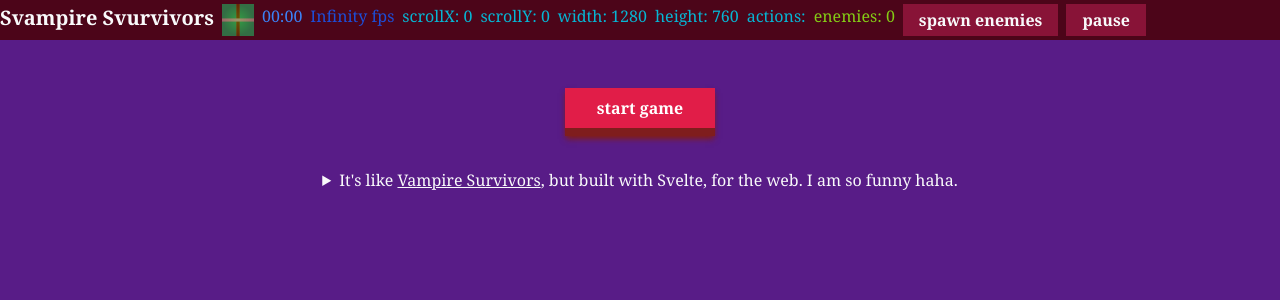
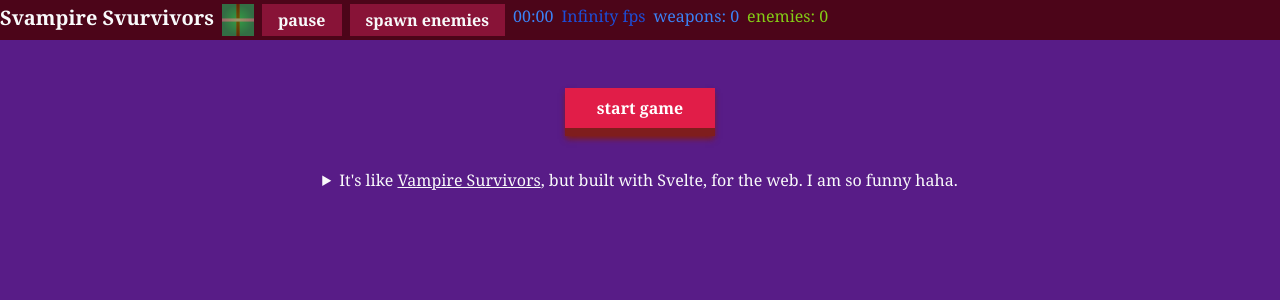
Before and after one commit to saitheninja/svampire-svurvivors, a SvelteKit app: page / in a window 1280 px wide. Shown: the top 300 px of the page. Built offline with nearby package versions, Linux system fonts and the light colour scheme.

Commit message:
Spawn sprites for player weapons

```diff
--- a/src/routes/+page.svelte
+++ b/src/routes/+page.svelte
@@ -28,14 +28,21 @@
   interface Weapon {
     name: string;
     damage: number;
-    spawnInterval: number; // milliseconds
+    durationActive: number; // milliseconds
+    durationActiveElapsed: number;
+    durationCooldown: number;
+    durationCooldownElapsed: number;
     sprite: Sprite;
+    el?: HTMLDivElement;
   }
 
   const whip: Weapon = {
     name: "whip",
     damage: 2,
-    spawnInterval: 1000,
+    durationActive: 1000,
+    durationActiveElapsed: 0,
+    durationCooldown: 2000,
+    durationCooldownElapsed: 0,
     sprite: {
       name: "whip",
       colorBg: "rgb(30 58 138)", // bg-blue-900
@@ -49,7 +56,10 @@
   const sword: Weapon = {
     name: "sword",
     damage: 4,
-    spawnInterval: 500,
+    durationActive: 2000,
+    durationActiveElapsed: 0,
+    durationCooldown: 5000,
+    durationCooldownElapsed: 0,
     sprite: {
       name: "sword",
       colorBg: "rgb(30 58 138)", // bg-blue-900
@@ -76,7 +86,7 @@
     name: "player",
     health: 100,
     speed: 1,
-    weapons: [],
+    weapons: [...weaponsAll],
     sprite: {
       name: "player",
       colorBg: "rgb(30 58 138)", // bg-blue-900
@@ -157,7 +167,9 @@
   let elWorld: HTMLDivElement | undefined = $state();
   let elTerrain: HTMLDivElement | undefined = $state();
   let isInfoShown = $state(true);
-  let enemiesActive: Alive[] = $state([]);
+  let activeEnemies: Alive[] = $state([]);
+  let activeWeapons: Weapon[] = $state([]);
+  let spawnId = 0;
 
   // fps
   let timestampPrev = $state(0);
@@ -218,6 +230,10 @@
     elDiv.appendChild(elEmoji);
     elDiv.appendChild(elName);
 
+    spawnId += 1;
+    elDiv.id = `${spawnId}`;
+    // console.log(spawnId);
+
     return elDiv;
   }
 
@@ -248,11 +264,15 @@
       newEnemy.el.style.top = `${elWorld.scrollTop + elWorld.clientHeight / 2 + y}px`;
 
       // add to world
-      if (!elTerrain) return;
-      elTerrain.appendChild(newEnemy.el);
+      const elEnemies = document.getElementById("enemies");
+      if (!elEnemies) {
+        console.error(`No div with id "enemies".`);
+        return;
+      }
+      elEnemies.appendChild(newEnemy.el);
 
-      // add to list of enemies
-      enemiesActive.push(newEnemy);
+      // add to list of active enemies
+      activeEnemies.push(newEnemy);
     });
   }
 
@@ -272,20 +292,6 @@
       isNotCollidingBottom || isNotCollidingTop || isNotCollidingRight || isNotCollidingLeft;
 
     return !notColliding;
-  }
-
-  /*
-  Update FPS and timer.
-  */
-  function updateTimer(timestamp: number): void {
-    // fps
-    timeSincePrevFrame = timestamp - timestampPrev;
-    timestampPrev = timestamp;
-
-    if (isPaused) return;
-
-    // timer
-    timeElapsed += timeSincePrevFrame;
   }
 
   /*
@@ -313,7 +319,7 @@
     const playerX = elWorld.scrollLeft + elWorld.clientWidth / 2;
     const playerY = elWorld.scrollTop + elWorld.clientHeight / 2;
 
-    enemiesActive.forEach(({ el, speed }) => {
+    activeEnemies.forEach(({ el, speed }) => {
       if (!el) return;
       let left = parseFloat(el.style.left);
       let top = parseFloat(el.style.top);
@@ -347,7 +353,7 @@
     });
 
     // check collisions with player
-    enemiesActive.forEach((enemy) => {
+    activeEnemies.forEach((enemy) => {
       if (!player.el) return;
       if (!enemy.el) return;
       const isColliding = isCollidingCheck(player.el, enemy.el);
@@ -361,14 +367,67 @@
     });
 
     // check enemy health, remove el if dead
-    enemiesActive.forEach((enemy) => {
-      if (!enemy.el) return;
+    activeEnemies.forEach((enemy) => {
       if (enemy.health > 0) return;
-      enemy.el.remove();
+      enemy.el?.remove();
     });
 
     // remove from `enemiesActive` if health 0 or below
-    enemiesActive = enemiesActive.filter((enemy) => enemy.health > 0);
+    activeEnemies = activeEnemies.filter((enemy) => enemy.health > 0);
+  }
+
+  /*
+  Add new weapons. Remove expired weapons.
+  */
+  function checkPlayerWeapons(): void {
+    // remove elements of expired weapons
+    activeWeapons.forEach((weapon) => {
+      weapon.durationActiveElapsed += timeSincePrevFrame;
+
+      if (weapon.durationActiveElapsed < weapon.durationActive) return;
+      weapon.el?.remove();
+    });
+
+    // remove expired weapons from tracking list
+    activeWeapons = activeWeapons.filter(
+      (weapon) => weapon.durationActiveElapsed < weapon.durationActive,
+    );
+
+    // add new weapons
+    player.weapons.forEach((weapon) => {
+      weapon.durationCooldownElapsed += timeSincePrevFrame;
+
+      // still on cooldown
+      if (weapon.durationCooldownElapsed < weapon.durationCooldown) return;
+
+      // reset cooldown
+      weapon.durationCooldownElapsed = 0;
+
+      // make new weapon object
+      const newWeapon = structuredClone(weapon);
+      newWeapon.el = generateDiv(weapon.sprite);
+
+      // add to active weapons
+      activeWeapons.push(newWeapon);
+
+      // set el location
+      if (!player.el) return;
+      const left = parseFloat(player.el.style.left);
+      const width = parseFloat(player.el.style.width);
+      const top = parseFloat(player.el.style.top);
+      const height = parseFloat(player.el.style.height);
+
+      newWeapon.el.style.left = `${left + width}px`;
+      newWeapon.el.style.top = `${top + height}px`;
+
+      // add el to world
+      const elWeapons = document.getElementById("weapons");
+      if (!elWeapons) {
+        console.error(`No div with id "weapons".`);
+        return;
+      }
+      elWeapons.appendChild(newWeapon.el);
+    });
   }
 
   /*
@@ -377,10 +436,15 @@
   function gameLoop(timestamp: number) {
     // timestamp: DOMHighResTimeStamp
     // The DOMHighResTimeStamp type is a double and is used to store a time value in milliseconds.
-    updateTimer(timestamp);
+
+    // fps
+    timeSincePrevFrame = timestamp - timestampPrev;
+    timestampPrev = timestamp;
 
     if (!isPaused) {
+      timeElapsed += timeSincePrevFrame;
       movePlayer();
+      checkPlayerWeapons();
       moveEnemies();
     }
 
@@ -419,11 +483,14 @@
     // load map
     setTerrain(elTerrain, terrainForest);
 
+    const top = (elWorld.scrollHeight - elWorld.clientHeight) / 2;
+    const left = (elWorld.scrollWidth - elWorld.clientWidth) / 2;
+    // console.log(top, left);
 
     // scroll to center
     elWorld.scrollTo({
-      top: (elWorld.scrollHeight - elWorld.clientHeight) / 2,
-      left: (elWorld.scrollWidth - elWorld.clientWidth) / 2,
+      top: top,
+      left: left,
     });
 
     // spawn player
@@ -451,41 +518,6 @@
 
     <img src={terrainForest.imagePath} alt="Minimap of {terrainForest.name} area." class="size-8" />
 
-    <time
-      id="timer"
-      datetime="PT{timerMinutes}M{timerSeconds}S"
-      class="flex flex-row gap-0 text-blue-500"
-    >
-      <span>{timerMinutes.toString().length === 1 ? "0" : ""}{timerMinutes}</span>
-      <span>:</span>
-      <span>{timerSeconds.toString().length === 1 ? "0" : ""}{timerSeconds}</span>
-    </time>
-
-    <span class="text-blue-700">{fps} fps</span>
-
-    <span class="text-cyan-500">scrollX: {elWorld ? elWorld.scrollLeft : "no"}</span>
-    <span class="text-cyan-500">scrollY: {elWorld ? elWorld.scrollTop : "no"}</span>
-    <span class="text-cyan-500">width: {elWorld ? elWorld.clientWidth : "no"}</span>
-    <span class="text-cyan-500">height: {elWorld ? elWorld.clientHeight : "no"}</span>
-
-    <span class="text-cyan-500">actions: {actionsActive}</span>
-
-    <span class="text-lime-500"
-      >enemies: {enemiesActive.length}
-      {#each enemiesActive as { sprite }}
-        <span>{sprite.emoji}</span>
-      {/each}
-    </span>
-
-    <form
-      onsubmit={(event) => {
-        event.preventDefault();
-        spawnEnemyWaveCircle(enemyWave);
-      }}
-    >
-      <button class="bg-rose-900 px-4 py-1 font-extrabold">spawn enemies</button>
-    </form>
-
     <form
       onsubmit={(event) => {
         event.preventDefault();
@@ -500,6 +532,53 @@
         {/if}
       </button>
     </form>
+
+    <form
+      onsubmit={(event) => {
+        event.preventDefault();
+        spawnEnemyWaveCircle(enemyWave);
+      }}
+    >
+      <button class="bg-rose-900 px-4 py-1 font-extrabold">spawn enemies</button>
+    </form>
+
+    <time
+      id="timer"
+      datetime="PT{timerMinutes}M{timerSeconds}S"
+      class="flex flex-row gap-0 text-blue-500"
+    >
+      <span>{timerMinutes.toString().length === 1 ? "0" : ""}{timerMinutes}</span>
+      <span>:</span>
+      <span>{timerSeconds.toString().length === 1 ? "0" : ""}{timerSeconds}</span>
+    </time>
+
+    <span class="text-blue-700">{fps} fps</span>
+
+    <!-- <span class="text-cyan-500">scrollLeft: {elWorld?.scrollLeft}</span> -->
+    <!-- <span class="text-cyan-500">scrollWidth: {elWorld?.scrollWidth}</span> -->
+    <!-- <span class="text-cyan-500">clientWidth: {elWorld?.clientWidth}</span> -->
+    <!-- <span class="text-cyan-500">{elWorld ? elWorld.scrollWidth - elWorld.clientWidth : 0}</span> -->
+
+    <!-- <span class="text-cyan-500">scrollTop: {elWorld?.scrollTop}</span> -->
+    <!-- <span class="text-cyan-500">scrollHeight: {elWorld?.scrollHeight}</span> -->
+    <!-- <span class="text-cyan-500">clientHeight: {elWorld?.clientHeight}</span> -->
+    <!-- <span class="text-cyan-500">{elWorld ? elWorld.scrollHeight - elWorld.clientHeight : 0}</span> -->
+
+    <!-- <span class="text-cyan-500">actions: {actionsActive}</span> -->
+
+    <span class="text-blue-500"
+      >weapons: {activeWeapons.length}
+      {#each activeWeapons as { sprite }}
+        <span>{sprite.emoji}</span>
+      {/each}
+    </span>
+
+    <span class="text-lime-500"
+      >enemies: {activeEnemies.length}
+      {#each activeEnemies as { sprite }}
+        <span>{sprite.emoji}</span>
+      {/each}
+    </span>
   </div>
 
   <div bind:this={elWorld} id="world" class="flex-grow overflow-auto bg-purple-900">
@@ -570,9 +649,10 @@
     {/if}
 
     <div bind:this={elTerrain} id="terrain" class="relative mx-auto">
-      <!-- enemies go here -->
+      <div class="absolute h-full w-full" id="enemies"></div>
     </div>
 
     <!-- player goes here -->
+    <div id="weapons"></div>
   </div>
 </div>
```
